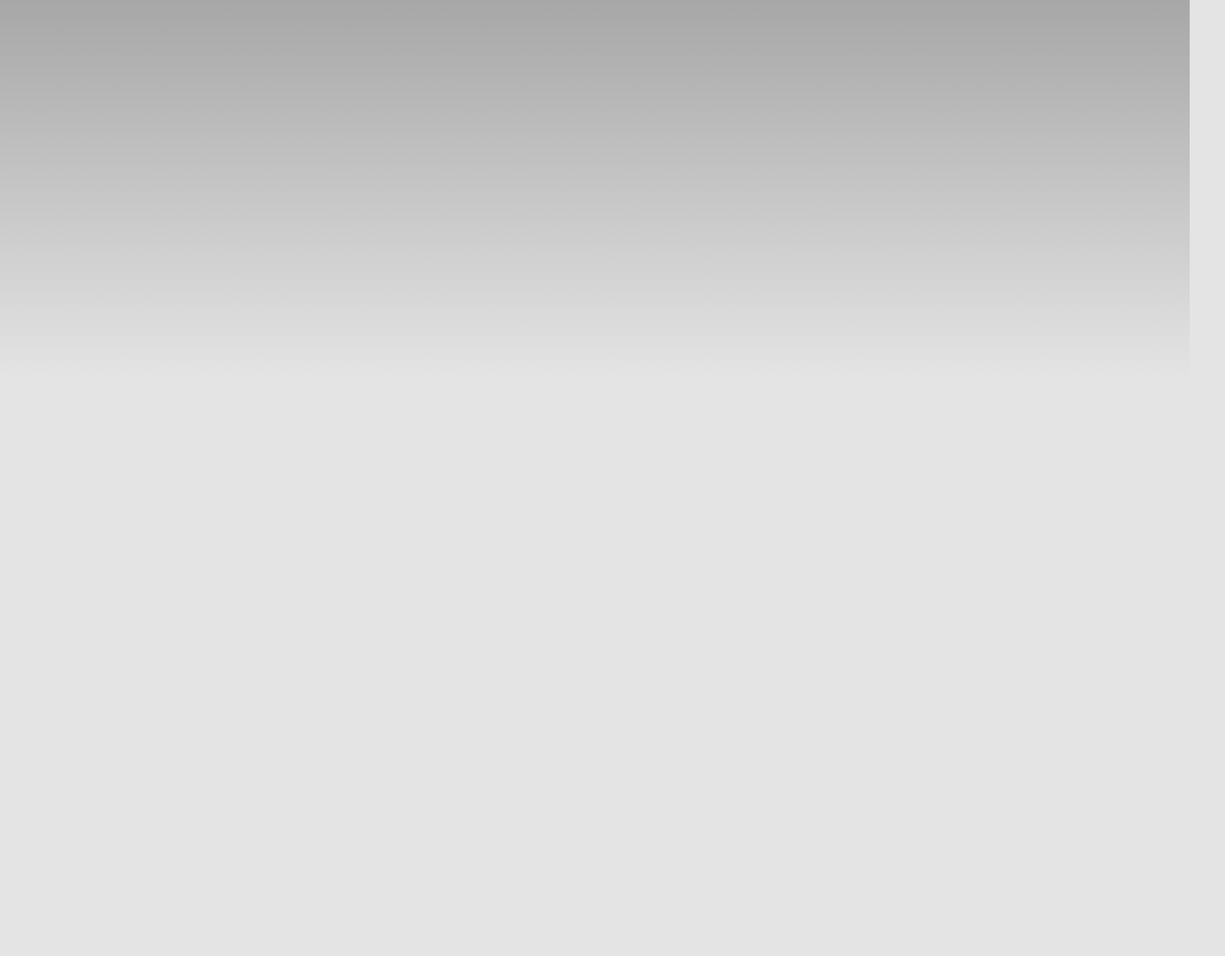
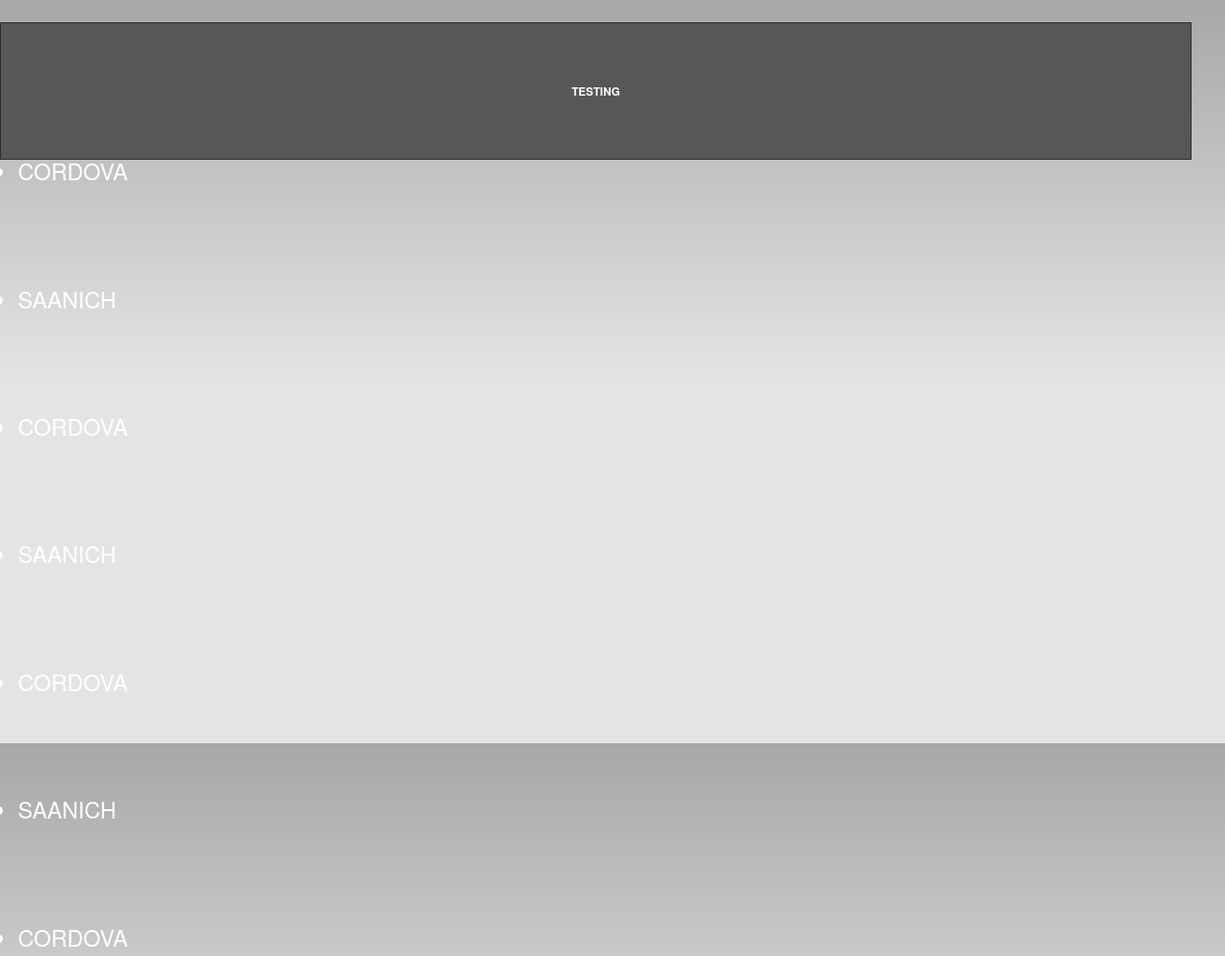
Before and after one commit to Austin-49/Capstone, a plain HTML site: page www/phone/stockpage.html in a window 1280 px wide. Shown: the top 1029 px of the page at 93% size, 1318 px wide, since content can reach past the window. Before the commit the page ends 800 px from the top, so only its background shows below. Drawn offline with Linux system fonts and the light colour scheme.

Commit message:
CSS changes
Worked on CSS for stockpage file

```diff
--- a/www/css/index.css
+++ b/www/css/index.css
@@ -44,6 +44,36 @@ body {
 	text-transform:uppercase;
 	width:100%;
 }
+
+#center-list ul {
+	margin: 0;
+	padding: 0;
+	list-style-type: none;
+}
+
+#center-list li {
+	margin: 0 0 8% 0;
+}
+
+#center-list{
+	font-size: 200%;
+	display: block;
+	color: #FFF;
+	width: 100%;
+	padding: .2em .8em;
+	text-decoration: none;
+	overflow: scroll; }
+
+#header {
+	float:top;
+	position: fixed;
+	color:white;
+	font-weight:bold;
+	border:solid 1px #2d2d2d;
+	text-align:center;
+	background:#575757;
+	width:100%;
+	padding:5% 0;}
 
 /* Portrait layout (default) */
 .app {
--- a/www/stockpage.html
+++ b/www/phone/stockpage.html
@@ -9,6 +9,12 @@
 		<title></title>
 	</head>
 	<body onload="app.initialize()">
-
+		<div id="header">Testing</div>
+		<ul id="center-list">
+			<script>
+			for (i=0; i< 15; i++) {
+				document.write("<li>Saanich</li><li>Cordova</li>");}
+			</script>
+		</ul>
 	</body>
 </html>
```
Also changed, not shown: www/index.html (renamed from www/startup.html).
